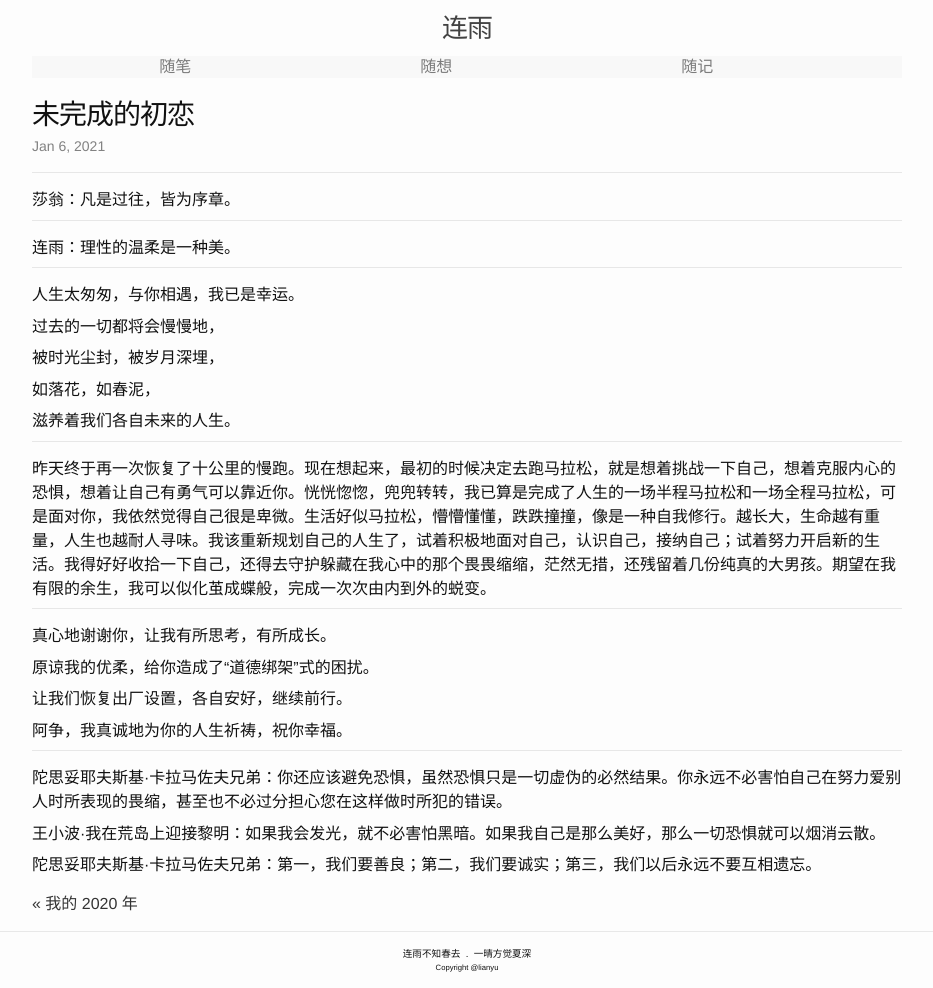
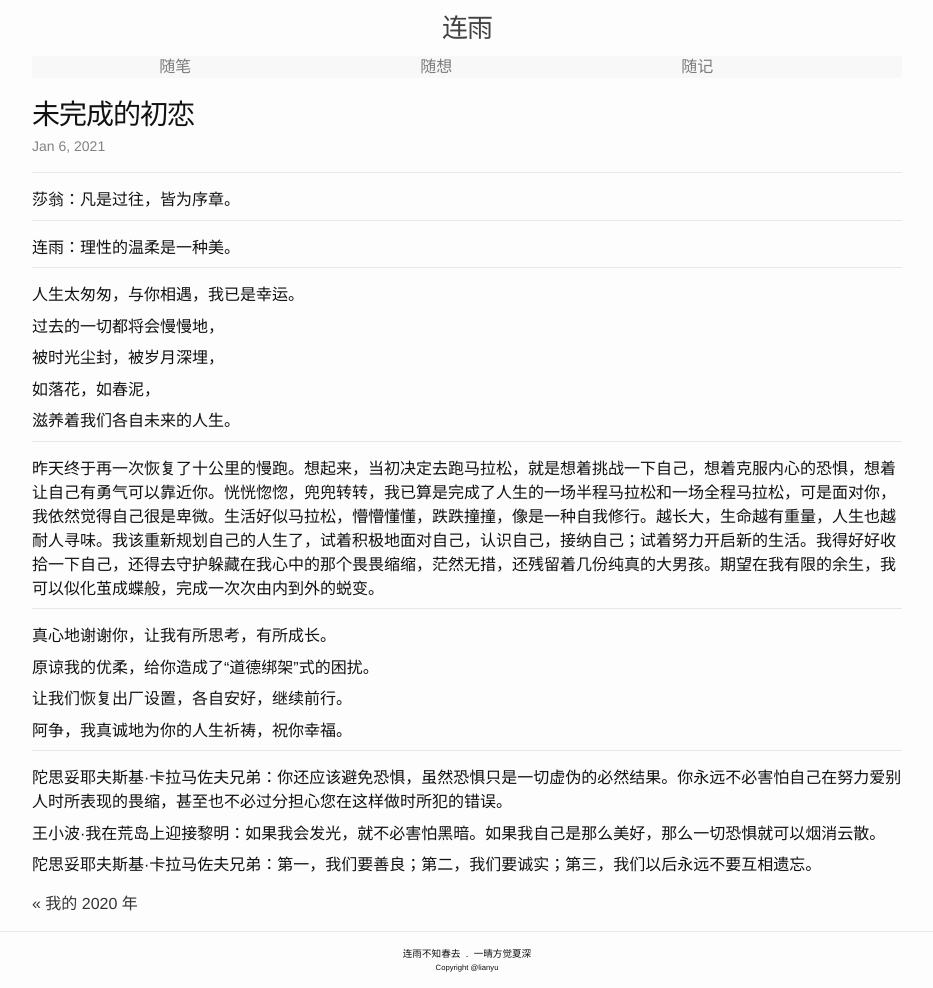
Before and after one commit to lianyu1115/lianyu, a Jekyll site: the page built from _journals/2021-01-06-未完成的初恋.md, in a window 1280 px wide. Shown: the whole page, without its empty margins (173-1106 px from the left). Built offline with Jekyll 4.4.1, drawn with Linux system fonts in a browser that asks for light colours.

Commit message:
Update 2021-01-06-未完成的初恋.md

```diff
--- a/_journals/2021-01-06-未完成的初恋.md
+++ b/_journals/2021-01-06-未完成的初恋.md
@@ -27,7 +27,7 @@ tags: ''
 
 - - -
 
-昨天终于再一次恢复了十公里的慢跑。现在想起来，最初的时候决定去跑马拉松，就是想着挑战一下自己，想着克服内心的恐惧，想着让自己有勇气可以靠近你。恍恍惚惚，兜兜转转，我已算是完成了人生的一场半程马拉松和一场全程马拉松，可是面对你，我依然觉得自己很是卑微。生活好似马拉松，懵懵懂懂，跌跌撞撞，像是一种自我修行。越长大，生命越有重量，人生也越耐人寻味。我该重新规划自己的人生了，试着积极地面对自己，认识自己，接纳自己；试着努力开启新的生活。我得好好收拾一下自己，还得去守护躲藏在我心中的那个畏畏缩缩，茫然无措，还残留着几份纯真的大男孩。期望在我有限的余生，我可以似化茧成蝶般，完成一次次由内到外的蜕变。
+昨天终于再一次恢复了十公里的慢跑。想起来，当初决定去跑马拉松，就是想着挑战一下自己，想着克服内心的恐惧，想着让自己有勇气可以靠近你。恍恍惚惚，兜兜转转，我已算是完成了人生的一场半程马拉松和一场全程马拉松，可是面对你，我依然觉得自己很是卑微。生活好似马拉松，懵懵懂懂，跌跌撞撞，像是一种自我修行。越长大，生命越有重量，人生也越耐人寻味。我该重新规划自己的人生了，试着积极地面对自己，认识自己，接纳自己；试着努力开启新的生活。我得好好收拾一下自己，还得去守护躲藏在我心中的那个畏畏缩缩，茫然无措，还残留着几份纯真的大男孩。期望在我有限的余生，我可以似化茧成蝶般，完成一次次由内到外的蜕变。
 
 - - -
 
```
